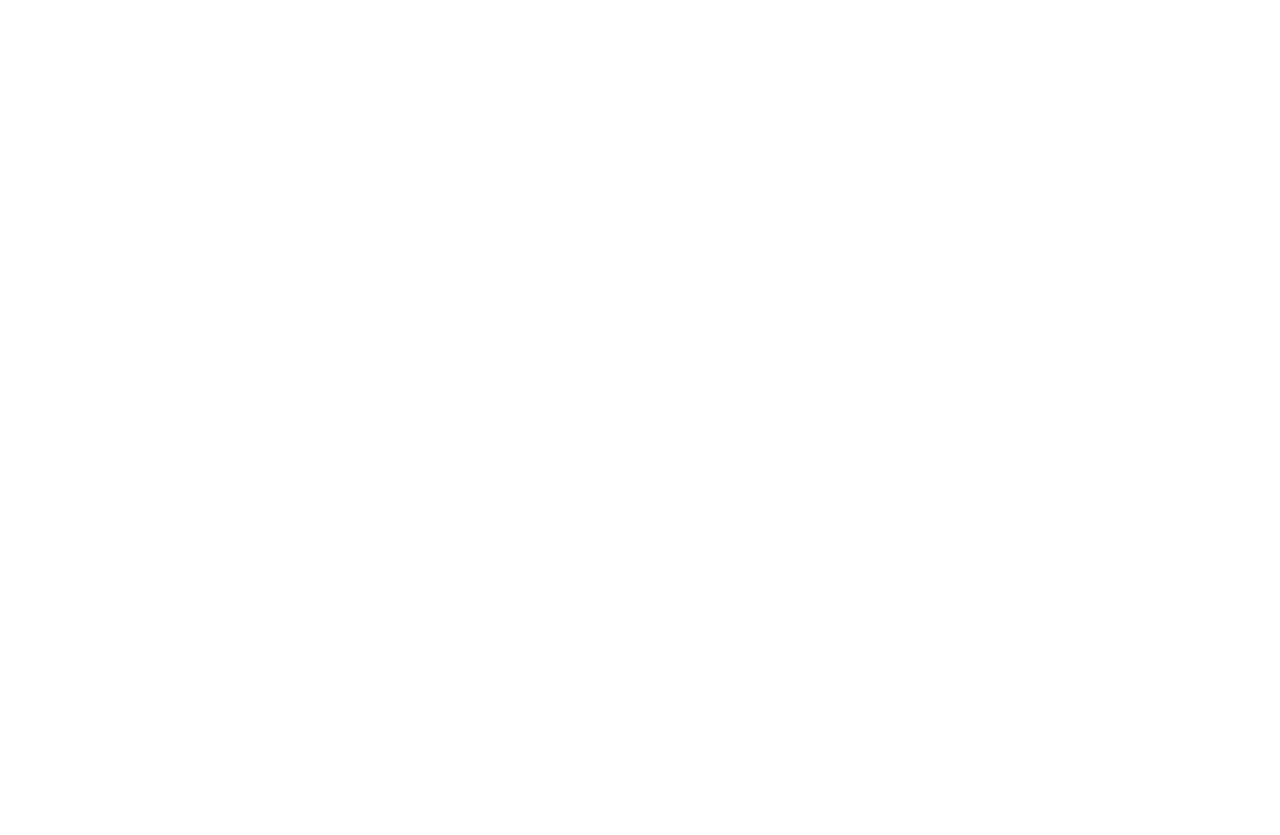
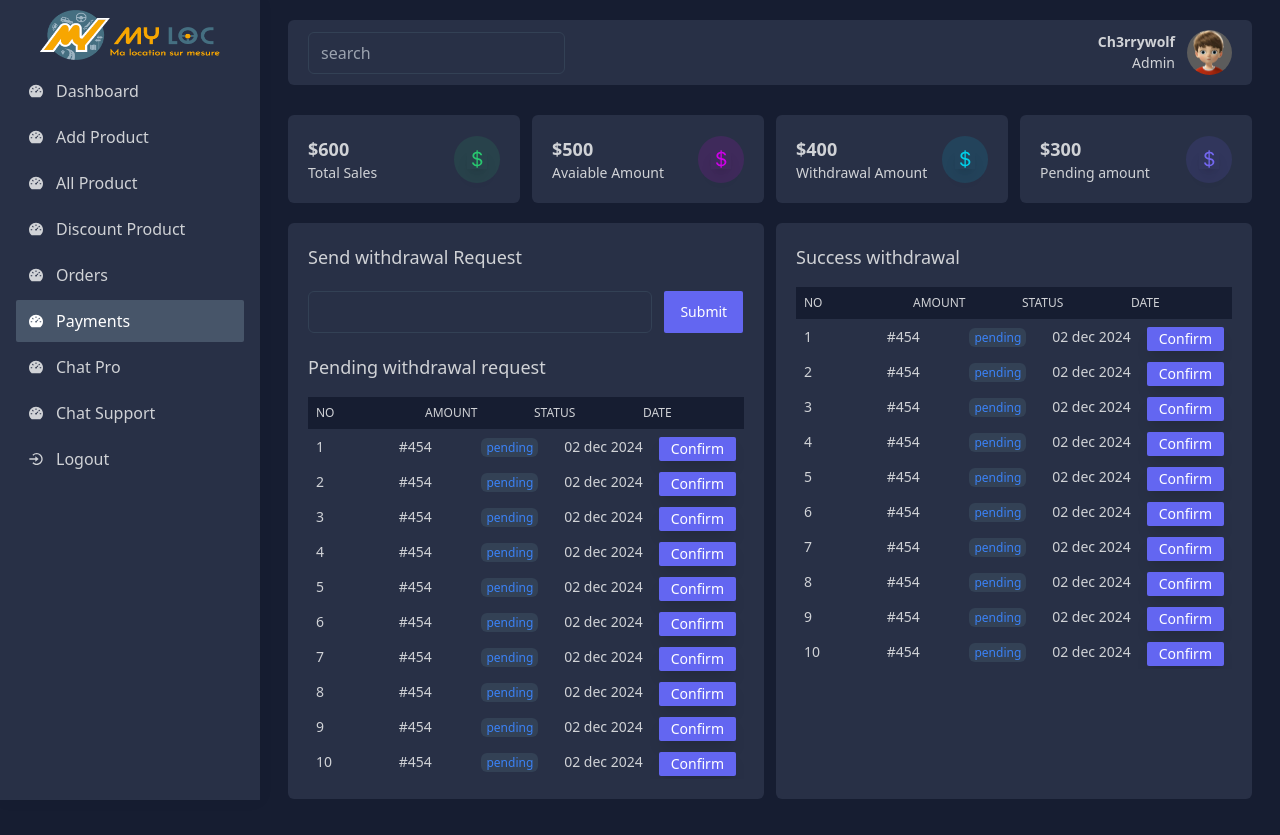
Before and after one commit to ch3rrywolf/krea, a React (Create React App) app in the folder dashboard/: page /archi/dashboard/payments in a window 1280 px wide. Before the commit this address had no page. Before the commit the page ends 800 px from the top, so only its background shows below. Built offline with nearby package versions, Linux system fonts and the light colour scheme.

Commit message:
[FRONT] Payments Archi {Payments.jsx.}

```diff
--- a/dashboard/src/router/routes/archiRoutes.js
+++ b/dashboard/src/router/routes/archiRoutes.js
@@ -6,6 +6,7 @@
 const Products = lazy(() => import("../../views/archi/Products"))
 const DiscountProducts = lazy(() => import("../../views/archi/DiscountProducts"))
 const Orders = lazy(() => import("../../views/archi/Orders"))
+const Payments = lazy(() => import("../../views/archi/Payments"))
 
 export const archiRouters = [
     {
@@ -37,5 +38,10 @@
         path : '/archi/dashboard/orders',
         element : <Orders />,
         ability : ['archi']
+    },
+    {
+        path : '/archi/dashboard/payments',
+        element : <Payments />,
+        ability : ['archi']
     }
 ]
--- a/dashboard/src/views/archi/ArchiDashboard.jsx
+++ b/dashboard/src/views/archi/ArchiDashboard.jsx
@@ -1,7 +1,6 @@
 import React from 'react'
 import { BsCurrencyDollar } from 'react-icons/bs'
 import { RiProductHuntLine } from 'react-icons/ri'
-import { FaUsers } from 'react-icons/fa'
 import { Link } from 'react-router-dom'
 import { AiOutlineShoppingCart } from 'react-icons/ai'
 import Chart from 'react-apexcharts'
@@ -74,7 +73,7 @@
       <div className='w-full grid grid-cols-1 sm:grid-cols-2 md:grid-cols-2 lg:grid-cols-4 gap-7'>
         <div className='flex justify-between items-center p-5 bg-[#283046] rounded-md gap-3'>
           <div className='flex flex-col justify-start items-start text-[#d0d2d6]'>
-            <h2 className='text-3xl font-bolf'>20 000.00 $</h2>
+            <h2 className='text-3xl font-bold'>20 000.00 $</h2>
             <span className='text-md font-medium'>Total Sales</span>
           </div>
           <div className='w-[46px] h-[47px] rounded-full bg-[#28c76f1f] flex justify-center items-center text-xl'>
@@ -84,7 +83,7 @@
 
         <div className='flex justify-between items-center p-5 bg-[#283046] rounded-md gap-3'>
           <div className='flex flex-col justify-start items-start text-[#d0d2d6]'>
-            <h2 className='text-3xl font-bolf'>20</h2>
+            <h2 className='text-3xl font-bold'>20</h2>
             <span className='text-md font-medium'>Products</span>
           </div>
           <div className='w-[46px] h-[47px] rounded-full bg-[#e000e81f] flex justify-center items-center text-xl'>
@@ -94,7 +93,7 @@
 
         <div className='flex justify-between items-center p-5 bg-[#283046] rounded-md gap-3'>
           <div className='flex flex-col justify-start items-start text-[#d0d2d6]'>
-            <h2 className='text-3xl font-bolf'>4</h2>
+            <h2 className='text-3xl font-bold'>4</h2>
             <span className='text-md font-medium'>Orders</span>
           </div>
           <div className='w-[46px] h-[47px] rounded-full bg-[#00cfe81f] flex justify-center items-center text-xl'>
@@ -104,7 +103,7 @@
 
         <div className='flex justify-between items-center p-5 bg-[#283046] rounded-md gap-3'>
           <div className='flex flex-col justify-start items-start text-[#d0d2d6]'>
-            <h2 className='text-3xl font-bolf'>12</h2>
+            <h2 className='text-3xl font-bold'>12</h2>
             <span className='text-md font-medium'>Pending Orders</span>
           </div>
           <div className='w-[46px] h-[47px] rounded-full bg-[#7367f01f] flex justify-center items-center text-xl'>
--- /dev/null
+++ b/dashboard/src/views/archi/Payments.jsx
@@ -0,0 +1,135 @@
+import React, {forwardRef} from 'react'
+import { BsCurrencyDollar } from 'react-icons/bs'
+import { FixedSizeList as List } from 'react-window'
+function handleOnWheel({ deltaY }) {
+    console.log('handleOnWheel', deltaY)
+}
+
+const outerElementType = forwardRef((props, ref) => (
+    <div ref={ref} onWheel={handleOnWheel} {...props} />
+))
+
+const Payments = () => {
+    const Row = ({ index, style }) => {
+        return (
+            <div style={style} className='flex text-sm'>
+                <div className='w-[25%] p-2 whitespace-nowrap'>{index + 1}</div>
+                <div className='w-[25%] p-2 whitespace-nowrap'>#454</div>
+                <div className='w-[25%] p-2 whitespace-nowrap'>
+                    <span className='py-[1px] px-[5px] bg-slate-700 text-blue-500 rounded-md text-xs'>pending</span>
+                </div>
+                <div className='w-[25%] p-2 whitespace-nowrap'>02 dec 2024</div>
+                <div className='w-[25%] p-2 whitespace-nowrap'>
+                    <button className='bg-indigo-500 shadow-lg hover:shadow-indigo-500/50 px-3 py-[2px] cursor-pointer text-white rounded-sm text-sm'>Confirm
+                    </button>
+                </div>
+            </div>
+        )
+    }
+
+    return (
+        <div className='px-2 md:px-7 py-5'>
+            <div className='w-full grid grid-cols-1 sm:grid-cols-2 md:grid-cols-2 lg:grid-cols-4 gap-3 mb-5'>
+                <div className='flex justify-between items-center p-5 bg-[#283046] rounded-md gap-3'>
+                    <div className='flex flex-col justify-start items-start text-[#d0d2d6]'>
+                        <h2 className='text-lg font-bold'>$600</h2>
+                        <span className='text-sm font-normal'>Total Sales</span>
+                    </div>
+                    <div className='w-[46px] h-[47px] rounded-full bg-[#28c76f1f] flex justify-center items-center text-xl'>
+                        <BsCurrencyDollar className='text-[#28c76f] shadow-lg' />
+                    </div>
+                </div>
+                <div className='flex justify-between items-center p-5 bg-[#283046] rounded-md gap-3'>
+                    <div className='flex flex-col justify-start items-start text-[#d0d2d6]'>
+                        <h2 className='text-lg font-bold'>$500</h2>
+                        <span className='text-sm font-normal'>Avaiable Amount</span>
+                    </div>
+                    <div className='w-[46px] h-[47px] rounded-full bg-[#e000e81f] flex justify-center items-center text-xl'>
+                        <BsCurrencyDollar className='text-[#cd00e8] shadow-lg' />
+                    </div>
+                </div>
+                <div className='flex justify-between items-center p-5 bg-[#283046] rounded-md gap-3'>
+                    <div className='flex flex-col justify-start items-start text-[#d0d2d6]'>
+                        <h2 className='text-lg font-bold'>$400</h2>
+                        <span className='text-sm font-normal'>Withdrawal Amount</span>
+                    </div>
+                    <div className='w-[46px] h-[47px] rounded-full bg-[#00cfe81f] flex justify-center items-center text-xl'>
+                        <BsCurrencyDollar className='text-[#00cfe8] shadow-lg' />
+                    </div>
+                </div>
+                <div className='flex justify-between items-center p-5 bg-[#283046] rounded-md gap-3'>
+                    <div className='flex flex-col justify-start items-start text-[#d0d2d6]'>
+                        <h2 className='text-lg font-bold'>$300</h2>
+                        <span className='text-sm font-normal'>Pending amount</span>
+                    </div>
+                    <div className='w-[46px] h-[47px] rounded-full bg-[#7367f01f] flex justify-center items-center text-xl'>
+                        <BsCurrencyDollar className='text-[#7367f0] shadow-lg' />
+                    </div>
+                </div>
+            </div>
+            <div className='w-full grid grid-cols-1 md:grid-cols-2 gap-3 pb-4'>
+                <div className='bg-[#283046]  text-[#d0d2d6] rounded-md p-5'>
+                    <h2 className='text-lg'>Send withdrawal Request</h2>
+                    <div className='py-5'>
+                        <form>
+                            <div className='flex gap-3 flex-wrap'>
+                                <input min='0' type="number" className='px-3 md:w-[79%] py-2 focus:border-indigo-500 outline-none bg-[#283046] border border-slate-700 rounded-md text-[#d0d2d6]' name='amount' />
+                                <button className='bg-indigo-500 hover:shadow-indigo-500/50 hover:shadow-lg text-white rounded-sm px-4 py-2 text-sm '>Submit</button>
+                            </div>
+                        </form>
+                    </div>
+                    <div>
+                        <h2 className='text-lg pb-4'>Pending withdrawal request</h2>
+                        <div className='w-full overflow-x-auto'>
+                            <div className='flex bg-[#161d31] uppercase text-xs min-w-[340px]'>
+                                <div className='w-[25%] p-2'>No</div>
+                                <div className='w-[25%] p-2'>Amount</div>
+                                <div className='w-[25%] p-2'>status</div>
+                                <div className='w-[25%] p-2'>date</div>
+                            </div>
+                            {
+                                <List
+                                    style={{ minWidth: '340px', overflowX: 'hidden' }}
+                                    className='List'
+                                    height={350}
+                                    itemCount={100}
+                                    itemSize={35}
+                                    outerElementType={outerElementType}
+                                >
+                                    {Row}
+                                </List>
+                            }
+                        </div>
+                    </div>
+                </div>
+                <div className='bg-[#283046]  text-[#d0d2d6] rounded-md p-5'>
+                    <div>
+                        <h2 className='text-lg pb-4'>Success withdrawal</h2>
+                        <div className='w-full overflow-x-auto'>
+                            <div className='flex bg-[#161d31] uppercase text-xs min-w-[340px]'>
+                                <div className='w-[25%] p-2'>No</div>
+                                <div className='w-[25%] p-2'>Amount</div>
+                                <div className='w-[25%] p-2'>status</div>
+                                <div className='w-[25%] p-2'>date</div>
+                            </div>
+                            {
+                                <List
+                                    style={{ minWidth: '340px', overflowX: 'hidden' }}
+                                    className='List'
+                                    height={350}
+                                    itemCount={100}
+                                    itemSize={35}
+                                    outerElementType={outerElementType}
+                                >
+                                    {Row}
+                                </List>
+                            }
+                        </div>
+                    </div>
+                </div>
+            </div>
+        </div>
+    )
+}
+
+export default Payments
```
